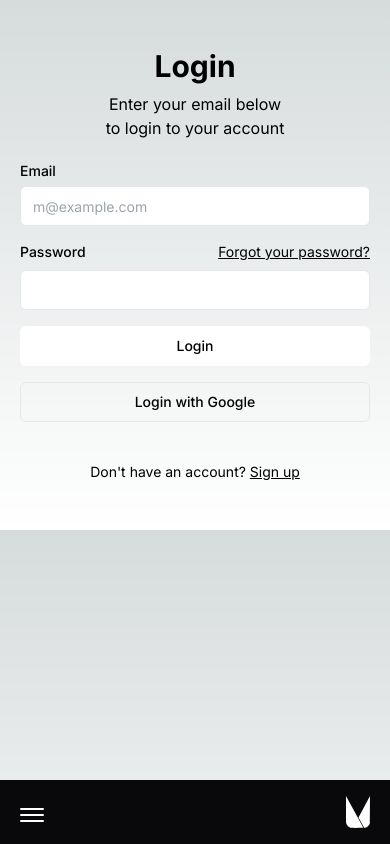
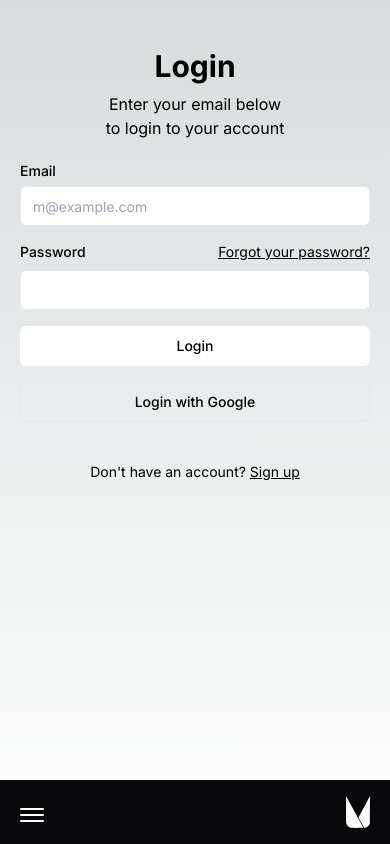
Before and after one commit to asliabhi12/unicago-website, a Next.js app: page /login in a window 390 px wide. Built offline with nearby package versions, Linux system fonts and the light colour scheme.

Commit message:
i don't really know

```diff
--- a/src/app/login/page.tsx
+++ b/src/app/login/page.tsx
@@ -2,7 +2,9 @@ import Login from "@/components/Login"
 
 const page = () => {
   return (
+    <main className="min-h-screen bg-black/[0/0.96] antialiased bg-grid-white/[0.02]" >
     <Login/>
+    </main>
   )
 }
 
--- a/src/components/Login.tsx
+++ b/src/components/Login.tsx
@@ -7,7 +7,7 @@ import { Label } from "@/components/ui/label"
 
 export default function Dashboard() {
   return (
-    <div className="w-full lg:grid lg:min-h-[600px] lg:grid-cols-2 xl:min-h-[800px]">
+    <div className="w-full lg:grid lg:min-h-[600px] lg:grid-cols-2 min-h-screen xl:min-h-[800px]">
       <div className="flex items-center justify-center py-12">
         <div className="mx-auto grid w-[350px] gap-6">
           <div className="grid gap-2 text-center">
```
